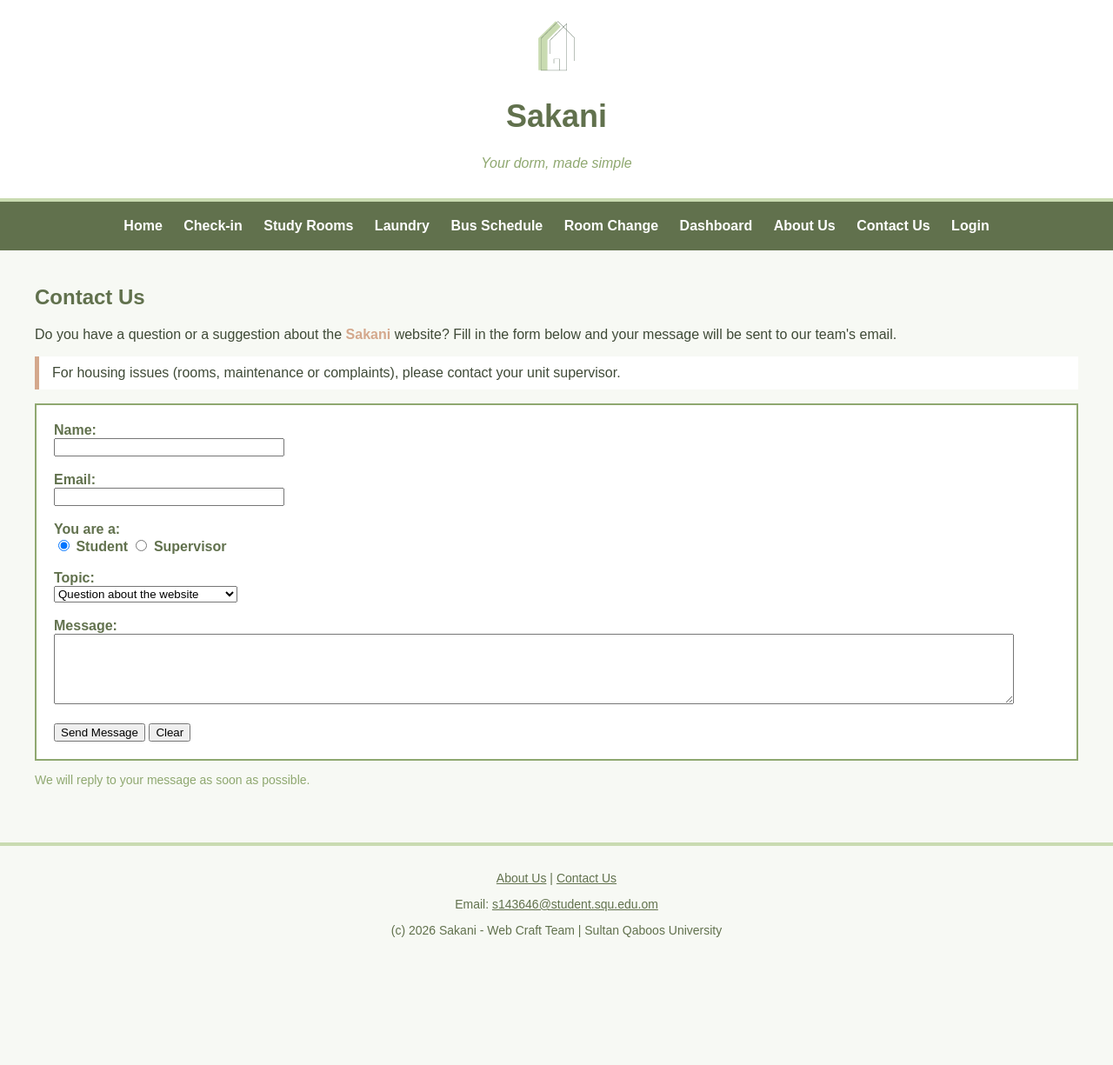
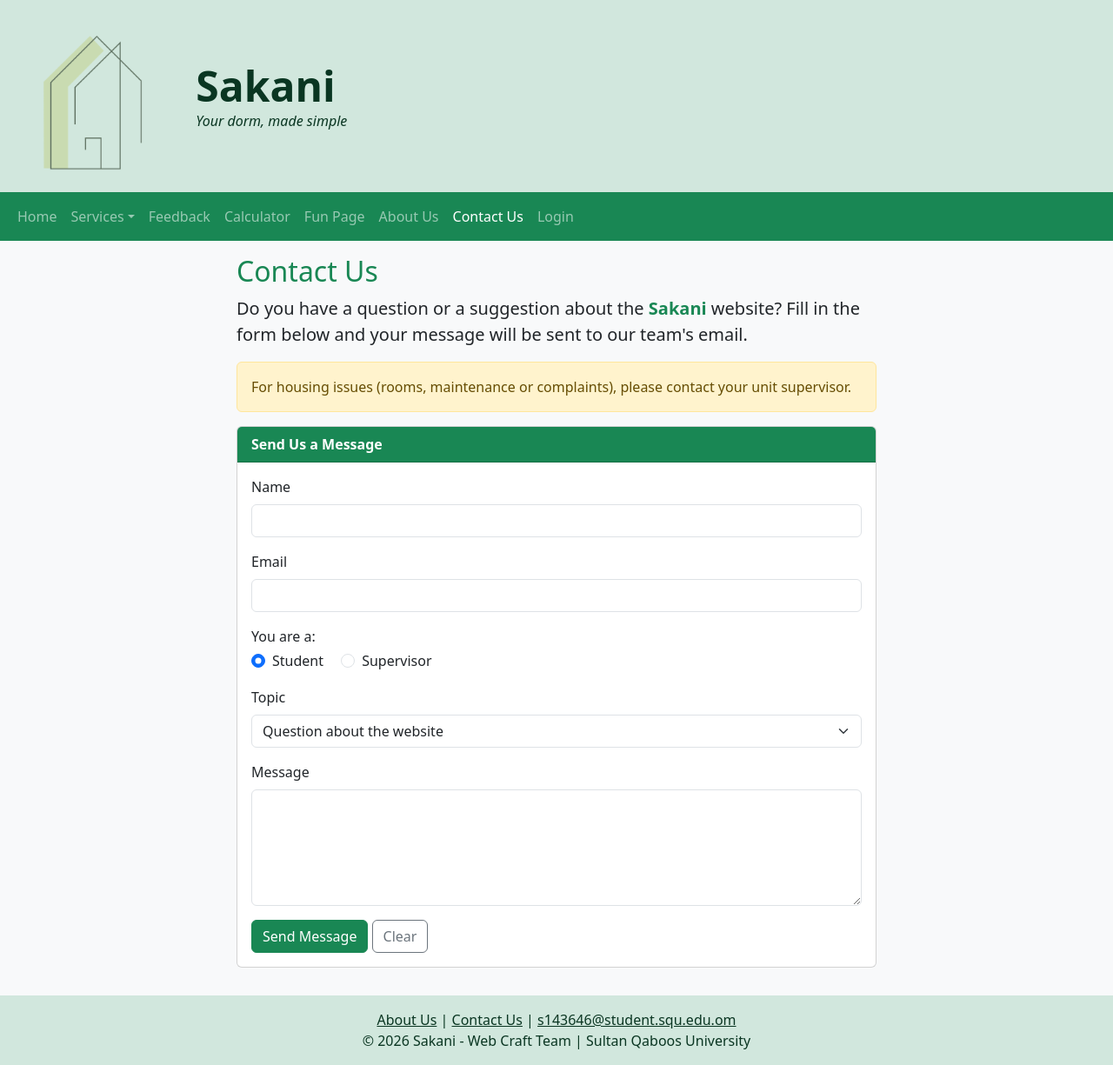
Before and after one commit to Sarah-SQU/sakani, a plain HTML site: page contact.html in a window 1280 px wide. Shown: the whole page at 87% size. Before the commit the page ends 1107 px from the top, so only its background shows below. Drawn offline with nearby package versions, Linux system fonts and the light colour scheme.

Commit message:
Convert Contact Us page

```diff
--- a/contact.html
+++ b/contact.html
@@ -1,104 +1,152 @@
 <!DOCTYPE html>
-<html>
+<html lang="en">
 <head>
   <meta charset="UTF-8">
-    <meta name="viewport" content="width=device-width, initial-scale=1.0">
+  <meta name="viewport" content="width=device-width, initial-scale=1">
   <title>Sakani - Contact Us</title>
-    <link rel="stylesheet" href="css/style.css">
+  <link href="https://cdn.jsdelivr.net/npm/bootstrap@5.3.8/dist/css/bootstrap.min.css" rel="stylesheet">
+  <script src="https://cdn.jsdelivr.net/npm/bootstrap@5.3.8/dist/js/bootstrap.bundle.min.js"></script>
+</head>
+<body class="bg-light">
 
-    <!-- Internal CSS: these styles are for this page only -->
-    <style type="text/css">
-        form.contact {
-            background-color: white;
-            border: 2px solid #8FA870;
-            padding: 20px;
-        }
 
-        form.contact label {
-            color: #61714D;
-            font-weight: bold;
-        }
-
-        form.contact textarea {
-            width: 95%;
-        }
-
-        p.housing-note {
-            background-color: white;
-            border-left: 5px solid #D4A88C;
-            padding: 10px 15px;
-        }
-    </style>
-</head>
-<body>
-
-    <div class="header">
-        <!-- logo + site name -->
-        <img src="images/sakani_icon.PNG" alt="Sakani logo" id="logo">
-        <h1>Sakani</h1>
-        <p>Your dorm, made simple</p>
+  <div class="container-fluid bg-success-subtle">
+    <div class="row align-items-center">
+      <div class="col-4 col-sm-3 col-lg-2 mt-3 mb-3">
+        <img src="images/sakani_icon.PNG" alt="Sakani logo" class="img-fluid mx-auto d-block">
+      </div>
+      <div class="col-8 col-sm-9 col-lg-10 mt-3 mb-3">
+        <h1 class="display-5 fw-bold text-success-emphasis mb-0">Sakani</h1>
+        <p class="fst-italic text-success-emphasis mb-0">Your dorm, made simple</p>
+      </div>
+    </div>
   </div>
 
-    <div class="menu">
-        <!-- navigation links -->
-        <ul>
-            <li><a href="index.html">Home</a></li>
-            <li><a href="checkin.html">Check-in</a></li>
-            <li><a href="study-rooms.html">Study Rooms</a></li>
-            <li><a href="laundry.html">Laundry</a></li>
-            <li><a href="bus.html">Bus Schedule</a></li>
-            <li><a href="room-change.html">Room Change</a></li>
-            <li><a href="dashboard.html">Dashboard</a></li>
-            <li><a href="about.html">About Us</a></li>
-            <li><a href="contact.html">Contact Us</a></li>
-            <li><a href="login.html">Login</a></li>
+
+  <nav class="navbar navbar-expand-lg bg-success navbar-dark">
+    <div class="container-fluid">
+      <button class="navbar-toggler" type="button" data-bs-toggle="collapse" data-bs-target="#mainMenu">
+        <span class="navbar-toggler-icon"></span>
+      </button>
+      <div class="collapse navbar-collapse" id="mainMenu">
+        <ul class="navbar-nav">
+          <li class="nav-item"><a class="nav-link" href="index.html">Home</a></li>
+          <li class="nav-item dropdown">
+            <a class="nav-link dropdown-toggle" href="#" data-bs-toggle="dropdown">Services</a>
+            <ul class="dropdown-menu">
+              <li><a class="dropdown-item" href="checkin.html">Nightly Check-in</a></li>
+              <li><a class="dropdown-item" href="study-rooms.html">Study Rooms</a></li>
+              <li><a class="dropdown-item" href="laundry.html">Laundry</a></li>
+              <li><a class="dropdown-item" href="bus.html">Bus Schedule</a></li>
+              <li><a class="dropdown-item" href="room-change.html">Room Change</a></li>
+              <li><hr class="dropdown-divider"></li>
+              <li><a class="dropdown-item" href="dashboard.html">Supervisor Dashboard</a></li>
+            </ul>
+          </li>
+          <li class="nav-item"><a class="nav-link" href="questionnaire.html">Feedback</a></li>
+          <li class="nav-item"><a class="nav-link" href="calculate.html">Calculator</a></li>
+          <li class="nav-item"><a class="nav-link" href="funpage.html">Fun Page</a></li>
+          <li class="nav-item"><a class="nav-link" href="about.html">About Us</a></li>
+          <li class="nav-item"><a class="nav-link active" href="contact.html">Contact Us</a></li>
+          <li class="nav-item"><a class="nav-link" href="login.html">Login</a></li>
         </ul>
       </div>
+    </div>
+  </nav>
 
-    <div class="main">
-        <!-- page content -->
-        <h2>Contact Us</h2>
-        <p>Do you have a question or a suggestion about the <span class="highlight">Sakani</span> website?
+  <!-- ===== Main content ===== -->
+  <div class="container mt-3 mb-3">
+    <div class="row">
+      <div class="col-lg-8 mx-auto">
+
+        <h2 class="text-success">Contact Us</h2>
+        <p class="fs-5">Do you have a question or a suggestion about the <span class="fw-bold text-success">Sakani</span> website?
           Fill in the form below and your message will be sent to our team's email.</p>
 
-        <p class="housing-note">For housing issues (rooms, maintenance or complaints),
-           please contact your unit supervisor.</p>
+        <div class="alert alert-warning">
+          For housing issues (rooms, maintenance or complaints), please contact your unit supervisor.
+        </div>
 
-        <form class="contact" method="post" action="mailto:s143646@student.squ.edu.om">
-            <label>Name:</label><br>
-            <input type="text" name="name" size="30"><br><br>
+        <!-- Contact form -->
+        <div class="card mt-3 mb-3">
+          <div class="card-header bg-success text-white fw-bold">Send Us a Message</div>
+          <div class="card-body">
 
-            <label>Email:</label><br>
-            <input type="email" name="email" size="30"><br><br>
+            <form class="needs-validation" method="post" action="mailto:s143646@student.squ.edu.om" novalidate>
 
-            <label>You are a:</label><br>
-            <label><input type="radio" name="user_type" value="student" checked="checked"> Student</label>
-            <label><input type="radio" name="user_type" value="supervisor"> Supervisor</label><br><br>
+              <div class="mb-3">
+                <label for="name" class="form-label">Name</label>
+                <input type="text" class="form-control" id="name" name="name" required>
+                <div class="invalid-feedback">Please enter your name.</div>
+              </div>
 
-            <label>Topic:</label><br>
-            <select name="topic">
+              <div class="mb-3">
+                <label for="email" class="form-label">Email</label>
+                <input type="email" class="form-control" id="email" name="email" required>
+                <div class="invalid-feedback">Please enter a valid email.</div>
+              </div>
+
+              <div class="mb-3">
+                <p class="form-label mb-1">You are a:</p>
+                <div class="form-check form-check-inline">
+                  <input class="form-check-input" type="radio" name="user_type" id="student" value="student" checked>
+                  <label class="form-check-label" for="student">Student</label>
+                </div>
+                <div class="form-check form-check-inline">
+                  <input class="form-check-input" type="radio" name="user_type" id="supervisor" value="supervisor">
+                  <label class="form-check-label" for="supervisor">Supervisor</label>
+                </div>
+              </div>
+
+              <div class="mb-3">
+                <label for="topic" class="form-label">Topic</label>
+                <select class="form-select" id="topic" name="topic">
                   <option value="question">Question about the website</option>
                   <option value="suggestion">Suggestion</option>
                   <option value="problem">Report a problem in the website</option>
                   <option value="other">Other</option>
-            </select><br><br>
+                </select>
+              </div>
 
-            <label>Message:</label><br>
-            <textarea name="message" rows="5" cols="40"></textarea><br><br>
+              <div class="mb-3">
+                <label for="message" class="form-label">Message</label>
+                <textarea class="form-control" id="message" name="message" rows="5" required></textarea>
+                <div class="invalid-feedback">Please write your message.</div>
+              </div>
 
-            <input type="submit" value="Send Message">
-            <input type="reset" value="Clear">
+              <button type="submit" class="btn btn-success">Send Message</button>
+              <button type="reset" class="btn btn-outline-secondary">Clear</button>
             </form>
 
-        <p style="color: #8FA870; font-size: 14px;">We will reply to your message as soon as possible.</p>
+          </div>
         </div>
 
-    <div class="footer">
-        <!-- footer content -->
-        <p><a href="about.html">About Us</a> | <a href="contact.html">Contact Us</a></p>
-        <p>Email: <a href="mailto:s143646@student.squ.edu.om">s143646@student.squ.edu.om</a></p>
-        <p>(c) 2026 Sakani - Web Craft Team | Sultan Qaboos University</p>
       </div>
+    </div>
+  </div>
+
+  <!-- ===== Footer ===== -->
+  <div class="container-fluid bg-success-subtle text-success-emphasis text-center">
+    <div class="row">
+      <div class="col mt-3 mb-3">
+        <a href="about.html" class="text-success-emphasis">About Us</a> |
+        <a href="contact.html" class="text-success-emphasis">Contact Us</a> |
+        <a href="mailto:s143646@student.squ.edu.om" class="text-success-emphasis">s143646@student.squ.edu.om</a>
+        <p class="mb-0">&copy; 2026 Sakani - Web Craft Team | Sultan Qaboos University</p>
+      </div>
+    </div>
+  </div>
+
+  <script>
+    // Bootstrap form validation
+    var form = document.querySelector(".needs-validation");
+
+    //Show red and green fields when Send is pressed
+    form.onsubmit = function () {
+      form.className = "needs-validation was-validated";
+      return form.checkValidity(); //Send only if all fields are filled
+    };
+  </script>
 
 </body>
 </html>
```
Lines whose indentation alone changed are shown as unchanged.
